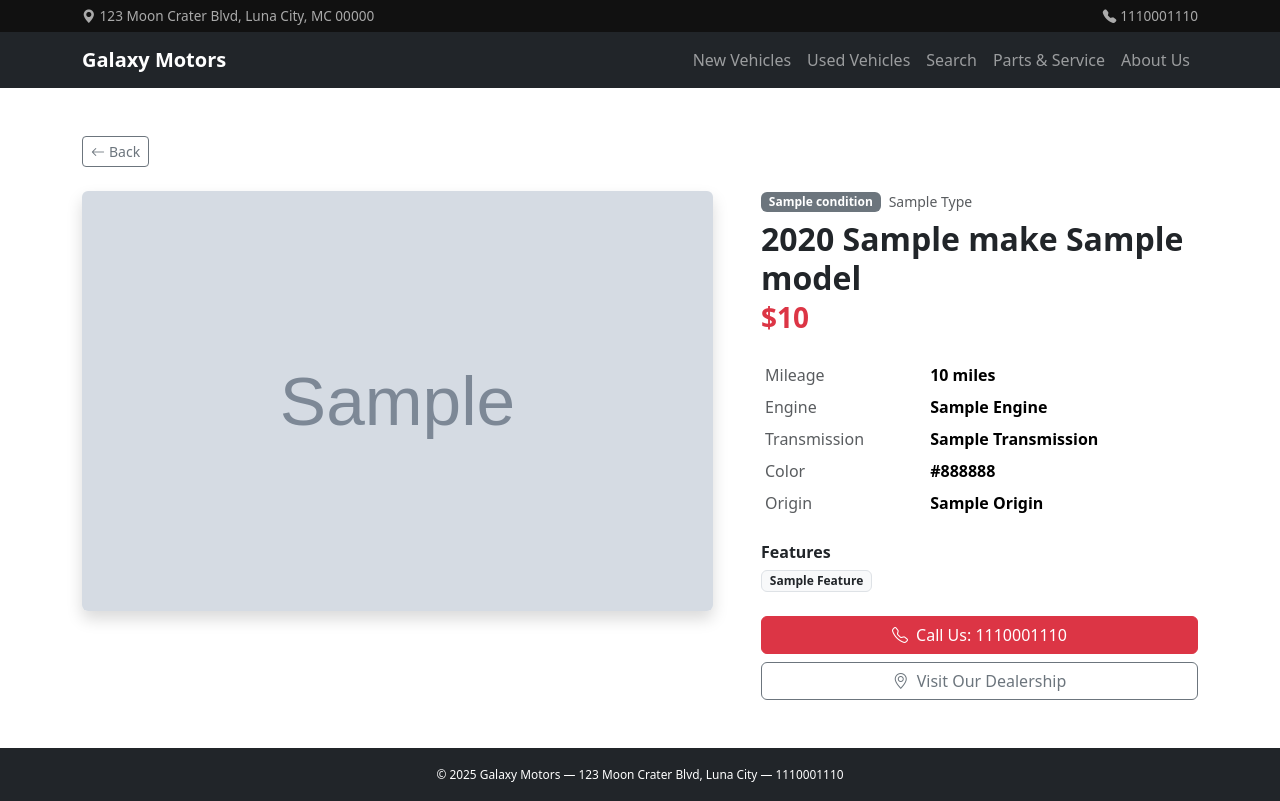
After one commit to andriisyniuchenko/auto-dealer-conversation-service, a FastAPI app: template app/templates/vehicle_detail.html in a window 1280 px wide. The commit adds this page. Run offline with FastAPI, Linux system fonts and the light colour scheme; the template is opened without the code that fills it: most values are stand-ins (such as "Sample title", 1, 10 or a date in 2020); grey boxes marked "Sample" are stand-in pictures; parts of the project's set-up code (start-up, migrations or seed data) failed here and were passed over.

Commit message:
feat: add vehicle detail page with image, specs, features, and View Details buttons

```diff
--- a/app/templates/index.html
+++ b/app/templates/index.html
@@ -131,7 +131,10 @@
               <span><i class="bi bi-speedometer2 me-1"></i>{{ "{:,}".format(v.mileage) }} mi</span>
               <span><i class="bi bi-palette me-1"></i>{{ v.color|capitalize }}</span>
             </div>
-            <p class="fw-bold text-danger fs-5 mb-0">${{ "{:,.0f}".format(v.price) }}</p>
+            <div class="d-flex justify-content-between align-items-center mt-2">
+              <p class="fw-bold text-danger fs-5 mb-0">${{ "{:,.0f}".format(v.price) }}</p>
+              <a href="/vehicle/{{ v.id }}" class="btn btn-sm btn-outline-danger">View Details</a>
+            </div>
           </div>
         </div>
       </div>
--- /dev/null
+++ b/app/templates/vehicle_detail.html
@@ -0,0 +1,84 @@
+{% extends "base.html" %}
+{% block title %}{{ vehicle.year }} {{ vehicle.make }} {{ vehicle.model }} — Galaxy Motors{% endblock %}
+
+{% block content %}
+<div class="container my-5">
+
+  <a href="javascript:history.back()" class="btn btn-outline-secondary btn-sm mb-4">
+    <i class="bi bi-arrow-left me-1"></i>Back
+  </a>
+
+  <div class="row g-5">
+
+    <!-- Image -->
+    <div class="col-lg-7">
+      {% if image_url %}
+      <img src="{{ image_url }}" alt="{{ vehicle.year }} {{ vehicle.make }} {{ vehicle.model }}"
+           class="img-fluid rounded shadow" style="width:100%; height:420px; object-fit:cover;">
+      {% else %}
+      <div class="bg-light rounded d-flex align-items-center justify-content-center shadow"
+           style="height:420px;">
+        <i class="bi bi-car-front text-muted" style="font-size:5rem;"></i>
+      </div>
+      {% endif %}
+    </div>
+
+    <!-- Info -->
+    <div class="col-lg-5">
+      <div class="d-flex align-items-center gap-2 mb-2">
+        <span class="badge {% if vehicle.condition == 'new' %}bg-danger{% else %}bg-secondary{% endif %}">
+          {{ vehicle.condition|capitalize }}
+        </span>
+        <span class="text-muted small text-capitalize">{{ vehicle.type }}</span>
+      </div>
+
+      <h2 class="fw-bold mb-1">{{ vehicle.year }} {{ vehicle.make }} {{ vehicle.model }}</h2>
+      <h3 class="text-danger fw-bold mb-4">${{ "{:,.0f}".format(vehicle.price) }}</h3>
+
+      <table class="table table-sm table-borderless mb-4">
+        <tbody>
+          <tr>
+            <td class="text-muted">Mileage</td>
+            <td class="fw-semibold">{{ "{:,}".format(vehicle.mileage) }} miles</td>
+          </tr>
+          <tr>
+            <td class="text-muted">Engine</td>
+            <td class="fw-semibold text-capitalize">{{ vehicle.engine }}</td>
+          </tr>
+          <tr>
+            <td class="text-muted">Transmission</td>
+            <td class="fw-semibold text-capitalize">{{ vehicle.transmission }}</td>
+          </tr>
+          <tr>
+            <td class="text-muted">Color</td>
+            <td class="fw-semibold text-capitalize">{{ vehicle.color }}</td>
+          </tr>
+          <tr>
+            <td class="text-muted">Origin</td>
+            <td class="fw-semibold text-capitalize">{{ vehicle.origin }}</td>
+          </tr>
+        </tbody>
+      </table>
+
+      {% if features %}
+      <h6 class="fw-semibold mb-2">Features</h6>
+      <div class="d-flex flex-wrap gap-2 mb-4">
+        {% for feature in features %}
+        <span class="badge bg-light text-dark border text-capitalize">{{ feature }}</span>
+        {% endfor %}
+      </div>
+      {% endif %}
+
+      <div class="d-grid gap-2">
+        <a href="tel:1110001110" class="btn btn-danger">
+          <i class="bi bi-telephone me-2"></i>Call Us: 1110001110
+        </a>
+        <a href="/about" class="btn btn-outline-secondary">
+          <i class="bi bi-geo-alt me-2"></i>Visit Our Dealership
+        </a>
+      </div>
+    </div>
+
+  </div>
+</div>
+{% endblock %}
--- a/app/templates/vehicle_list.html
+++ b/app/templates/vehicle_list.html
@@ -25,7 +25,10 @@
           <p class="text-muted text-capitalize mb-1">{{ v.type }} &middot; {{ v.transmission }}</p>
           <p class="mb-1"><i class="bi bi-speedometer2 me-1"></i>{{ "{:,}".format(v.mileage) }} miles</p>
           <p class="mb-1"><i class="bi bi-palette me-1"></i>{{ v.color|capitalize }}</p>
-          <p class="mb-0 fw-bold text-danger fs-5">${{ "{:,.0f}".format(v.price) }}</p>
+          <div class="d-flex justify-content-between align-items-center mt-2">
+            <p class="fw-bold text-danger fs-5 mb-0">${{ "{:,.0f}".format(v.price) }}</p>
+            <a href="/vehicle/{{ v.id }}" class="btn btn-sm btn-outline-danger">View Details</a>
+          </div>
         </div>
       </div>
     </div>
```
Also changed, not shown: app/api/inventory.py (+38 -1 lines), app/static/img/models/ascent/ascent.png (added), app/static/img/models/brz/brz.jpg (added), app/static/img/models/crosstrek/crosstrek.jpg (added), 9 other files.
